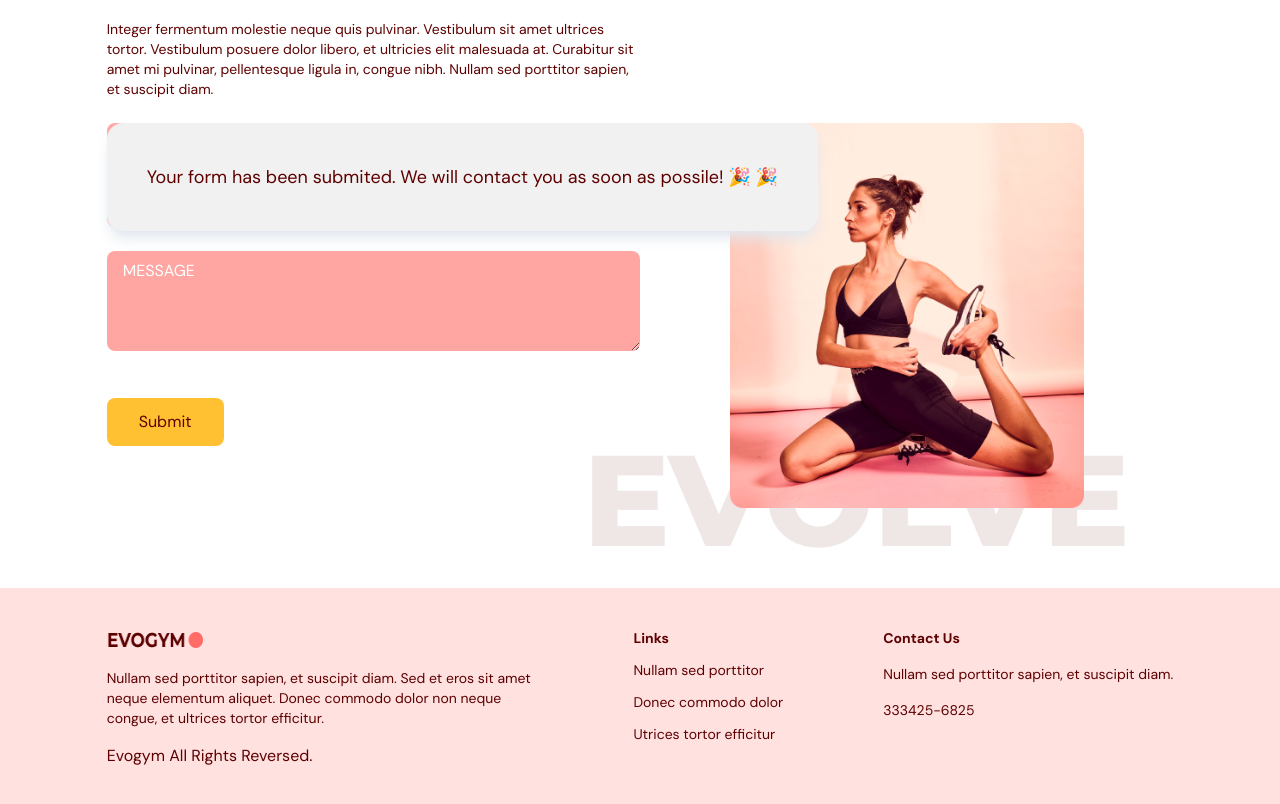
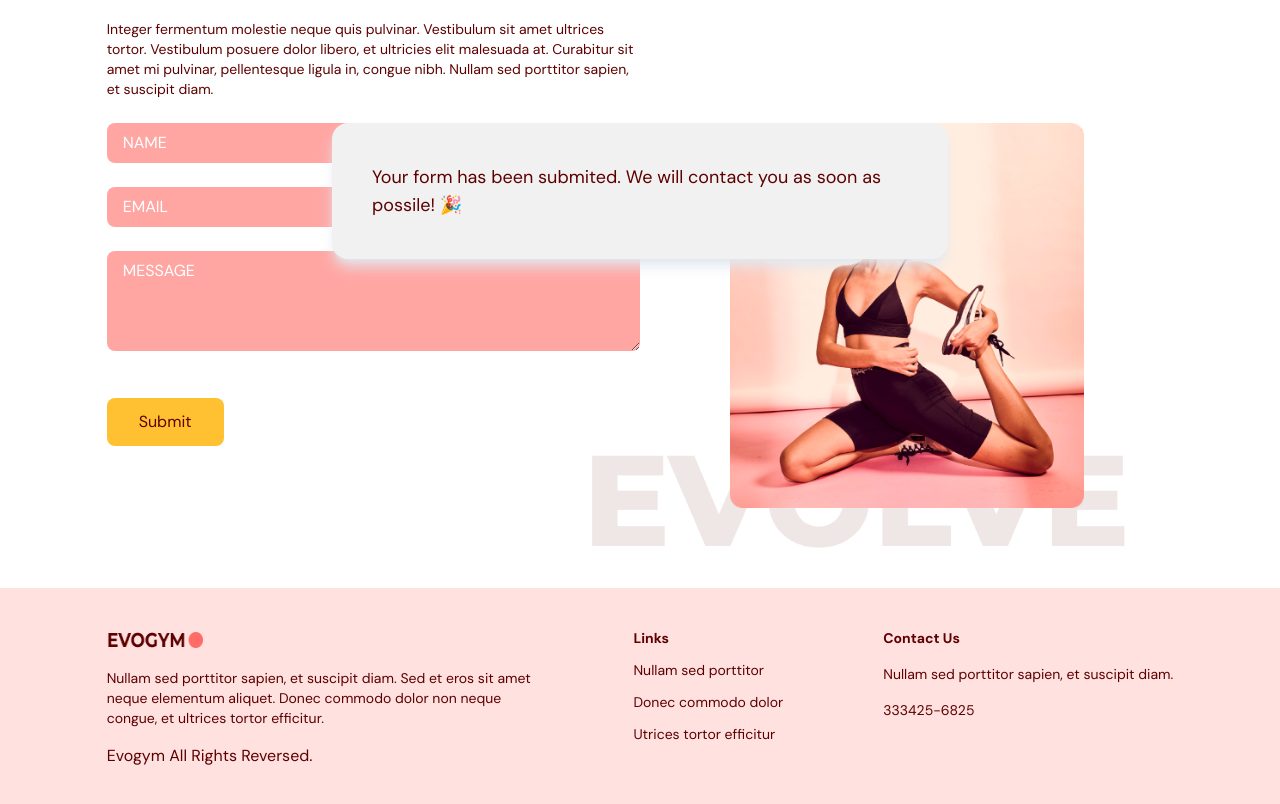
Before and after one commit to lilyLILYLL/EvoGym, a React (Vite) app: page / in a window 1280 px wide. Shown: the part 2860-3664 px from the top of the page. Built offline with nearby package versions, Linux system fonts and the light colour scheme.

Commit message:
fix toast nofication

```diff
--- a/src/components/ToastNotification.tsx
+++ b/src/components/ToastNotification.tsx
@@ -8,11 +8,11 @@ export const ToastNotification = (props: Props) => {
   return (
     <div
       onAnimationEnd={props.setIsShown}
-      className={`w-fit p-6 sm:p-10 py-4  fixed  rounded-2xl bg-[#f1f1f1]  shadow-lg shadow-slate-200 sm:text-lg  text-md z-50 mr-6 ${
+      className={`w-fit p-6 sm:p-10 py-4  fixed  rounded-2xl bg-[#f1f1f1]  shadow-lg shadow-slate-200 sm:text-lg  text-md z-50 mr-6 sm:translate-x-[-50%] sm:left-[50%] ${
         props.isShown ? "notification" : ""
       }`}
     >
-      Your form has been submited. We will contact you as soon as possile! 🎉 🎉
+      Your form has been submited. We will contact you as soon as possile! 🎉
     </div>
   );
 };
```
